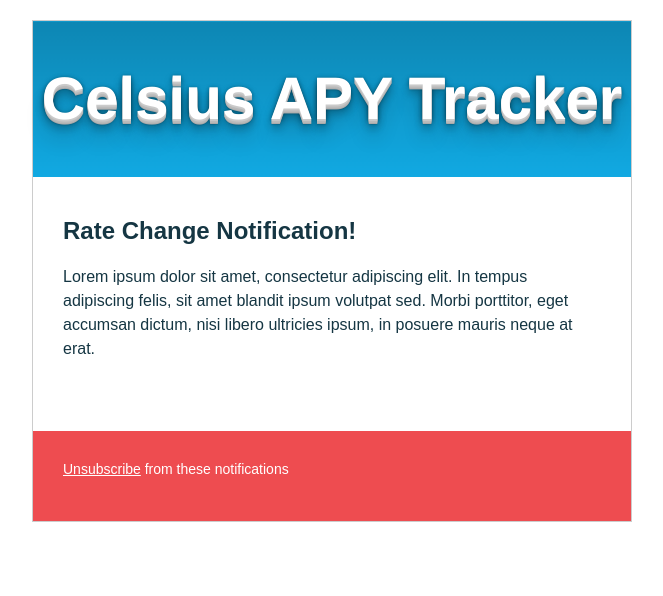
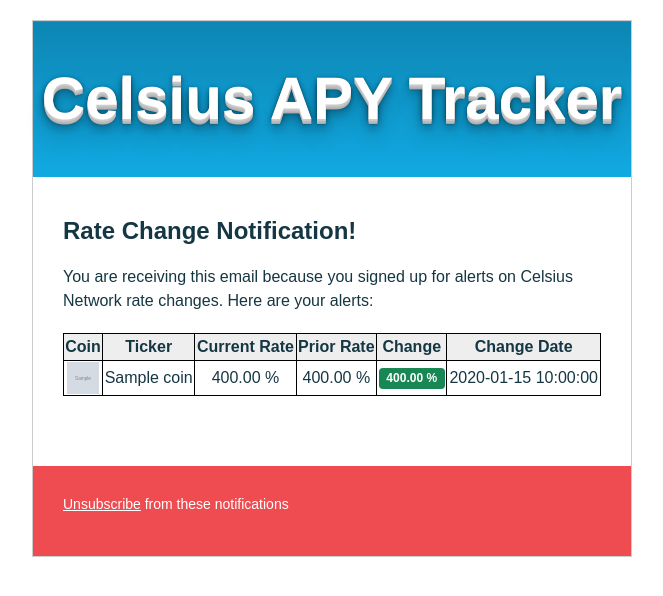
Before and after one commit to alexrirak/celsiusRateTracker, a Flask app: template templates/email.html in a window 1280 px wide. Shown: the top 596 px of the page, without its empty margins (308-971 px from the left). Run offline with Flask 2, Linux system fonts and the light colour scheme; the template is opened without the code that fills it: most values are stand-ins (such as "Sample title", 1, 10 or a date in 2020); grey boxes marked "Sample" are stand-in pictures.

Commit message:
email sending part 2

```diff
--- a/app.py
+++ b/app.py
@@ -5,6 +5,7 @@
 from apscheduler.schedulers.background import BackgroundScheduler
 import smtplib
 import ssl
+import datetime
 from email.mime.text import MIMEText
 from email.mime.multipart import MIMEMultipart
 
@@ -117,7 +118,8 @@
 
     # If there are rates which changed trigger an async email alert
     if len(changed_rates) > 0:
-        sched.add_job(send_out_email_alerts, None, [changed_rates])
+        # sched.add_job(send_out_email_alerts, None, [changed_rates])
+        send_out_email_alerts(changed_rates)
 
     # since this method is http accessible need to ensure we always return a http status code
     return ('Success', 200)
@@ -126,8 +128,7 @@
 # TODO: remove this method
 @app.route('/triggerEmail')
 def trigger_email():
-    send_out_email_alerts(["BTC", "ETH"])
-    #send_out_email_alerts(["ALX"])
+    send_out_email_alerts(["BTC"])
     return ('Success', 200)
 
 
@@ -140,8 +141,13 @@
         return
 
     for sub in subscribers:
-        send_rate_change_notification(sub["email"])
-        # TODO: send the coin data as well
+        subed_coins = sub["coins"].split(",")
+        coinData = {}
+        for coin in subed_coins:
+            coinData[coin] = coin_data.get(coin)
+
+
+        send_rate_change_notification(sub["email"], coinData)
 
 
 def get_subscribed_emails(changed_rates: list[str]):
@@ -168,6 +174,10 @@
 
     for coin_record in coin_data:
         if coin_record["coin"] in changed_rates:
+            coin_record["latest_rate"] = apr_to_apy(float(coin_record["latest_rate"]))
+            coin_record["prior_rate"] = apr_to_apy(float(coin_record["prior_rate"]))
+            coin_record["rate_diff"] = coin_record["latest_rate"] - coin_record["prior_rate"]
+            coin_record["latest_date"] = datetime.datetime.strptime(coin_record["latest_date"], '%Y-%m-%d %H:%M:%S').date()
             coin_change_data[coin_record["coin"]] = coin_record
 
     return coin_change_data
@@ -181,6 +191,11 @@
         return json.loads(response.text)
 
     return None
+
+
+def apr_to_apy(apr: float) -> float:
+    apr = float(apr)
+    return ((1 + (apr / 52)) ** 52) - 1
 
 
 # reads a file in as a string
@@ -221,8 +236,8 @@
 
 
 # Sends an email using the rate change template to the given email
-def send_rate_change_notification(to_email: str):
-    body = render_template('email.html')
+def send_rate_change_notification(to_email: str, coinData):
+    body = render_template('email.html', coinData=coinData)
     send_email(to_email, "Celsius Rate Change", body)
 
 
--- a/templates/email.html
+++ b/templates/email.html
@@ -6,6 +6,40 @@
 
 	<style type="text/css">
 		a[x-apple-data-detectors] {color: inherit !important;}
+        .coinLogo {
+            width: 2em;
+            height: 2em;
+            margin: auto;
+        }
+        .bg-danger {
+            background-color: #dc3545!important;
+        }
+        .bg-success {
+            background-color: #198754!important;
+        }
+        .badge {
+            display: inline-block;
+            padding: .35em .65em;
+            font-size: .75em;
+            font-weight: 700;
+            line-height: 1;
+            color: #fff;
+            text-align: center;
+            white-space: nowrap;
+            vertical-align: baseline;
+            border-radius: .25rem;
+        }
+        #rateTable table, #rateTable th, #rateTable td {
+           border: 1px black solid;
+        }
+
+        #rateTable th, #rateTable tr:nth-child(even) {
+          background-color: #eee;
+        }
+
+        table {
+           border-collapse: collapse;
+        }
 	</style>
 
 </head>
@@ -41,7 +75,31 @@
 				</tr>
 				<tr>
 					<td style="color: #153643; font-family: Arial, sans-serif; font-size: 16px; line-height: 24px; padding: 20px 0 30px 0;">
-						<p style="margin: 0;">Lorem ipsum dolor sit amet, consectetur adipiscing elit. In tempus adipiscing felis, sit amet blandit ipsum volutpat sed. Morbi porttitor, eget accumsan dictum, nisi libero ultricies ipsum, in posuere mauris neque at erat.</p>
+						<p style="margin: 0px 0px 20px;">You are receiving this email because you signed up for alerts on Celsius Network rate changes. Here are your alerts: </p>
+                        <table style="width: 100%;text-align: center;" id="rateTable">
+                            <thead>
+                                <tr>
+                                    <th>Coin</th>
+                                    <th>Ticker</th>
+                                    <th>Current Rate</th>
+                                    <th>Prior Rate</th>
+                                    <th>Change</th>
+                                    <th>Change Date</th>
+                                </tr>
+                            </thead>
+                            <tbody>
+                                {% for name,data in coinData.items() %}
+                                    <tr>
+                                        <td><img class="coinLogo" src="{{ data.image }}" alt="{{ data.name }}" title="{{ data.name }}"><span style="display:none;">{{ data.name }}</span></td>
+                                        <td>{{ data.coin }}</td>
+                                        <td>{{ '%0.2f' % (data.latest_rate|float * 100) }} %</td>
+                                        <td>{{ '%0.2f' % (data.prior_rate|float * 100) }} %</td>
+                                        <td><span class="badge {% if data.rate_diff|float < 0 %} bg-danger {% elif data.rate_diff|float > 0 %} bg-success {%- endif %}">{{ '%0.2f' % (data.rate_diff|float * 100) }} %</span></td>
+                                        <td>{{ data.latest_date }}</td>
+                                    </tr>
+                                {% endfor %}
+                            </tbody>
+                        </table>
 					</td>
 				</tr>
 			</table>
```
